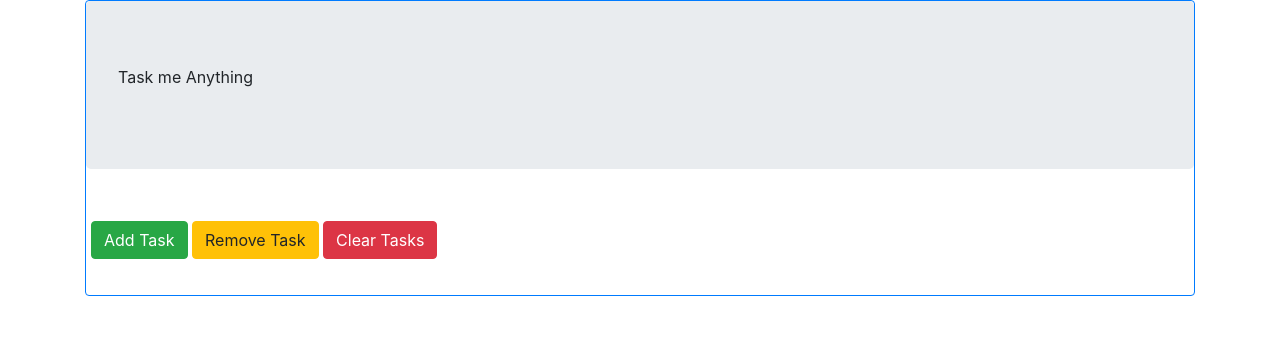
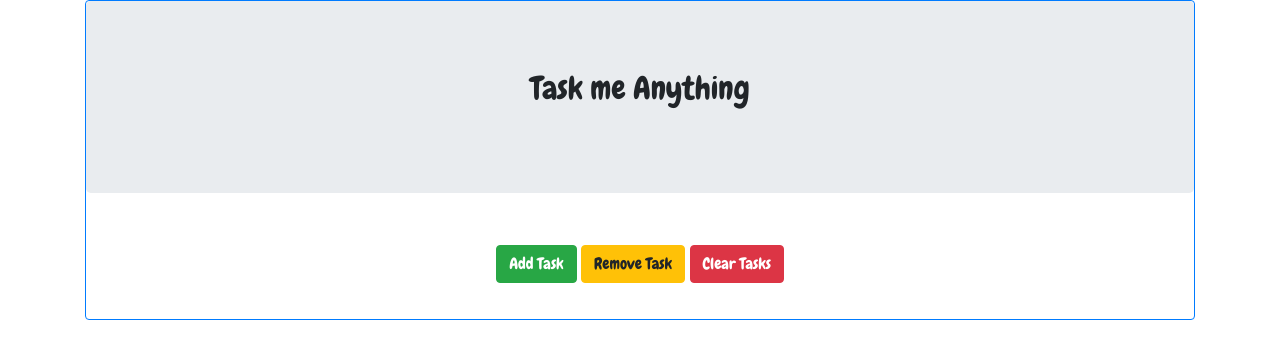
Before and after one commit to lukaszbasaj/taskMeAnything, a website built with webpack: page src/index.html in a window 1280 px wide. Built offline with nearby package versions, Linux system fonts and the light colour scheme.

Commit message:
adjust styles

```diff
--- a/src/styles/index.scss
+++ b/src/styles/index.scss
@@ -1,7 +1,37 @@
 $font-family: 'Chewy', cursive;
 
 @mixin flexbox-center {
-    display: flex;
-    justify-content: center;
-    align-items: center;
+  display: flex;
+  justify-content: center;
+  align-items: center;
 }
+
+body,
+html {
+  height: 100%;
+  display: grid;
+}
+
+.btn {
+  font-family: $font-family;
+}
+
+.blocktext {
+  @include flexbox-center;
+  font-family: $font-family;
+  font-size: 2em;
+
+  p {
+    text-align: center;
+  }
+}
+
+.card-body {
+  .row {
+    @include flexbox-center;
+  }
+}
+
+.list-group-item {
+  @include flexbox-center;
+}
```
